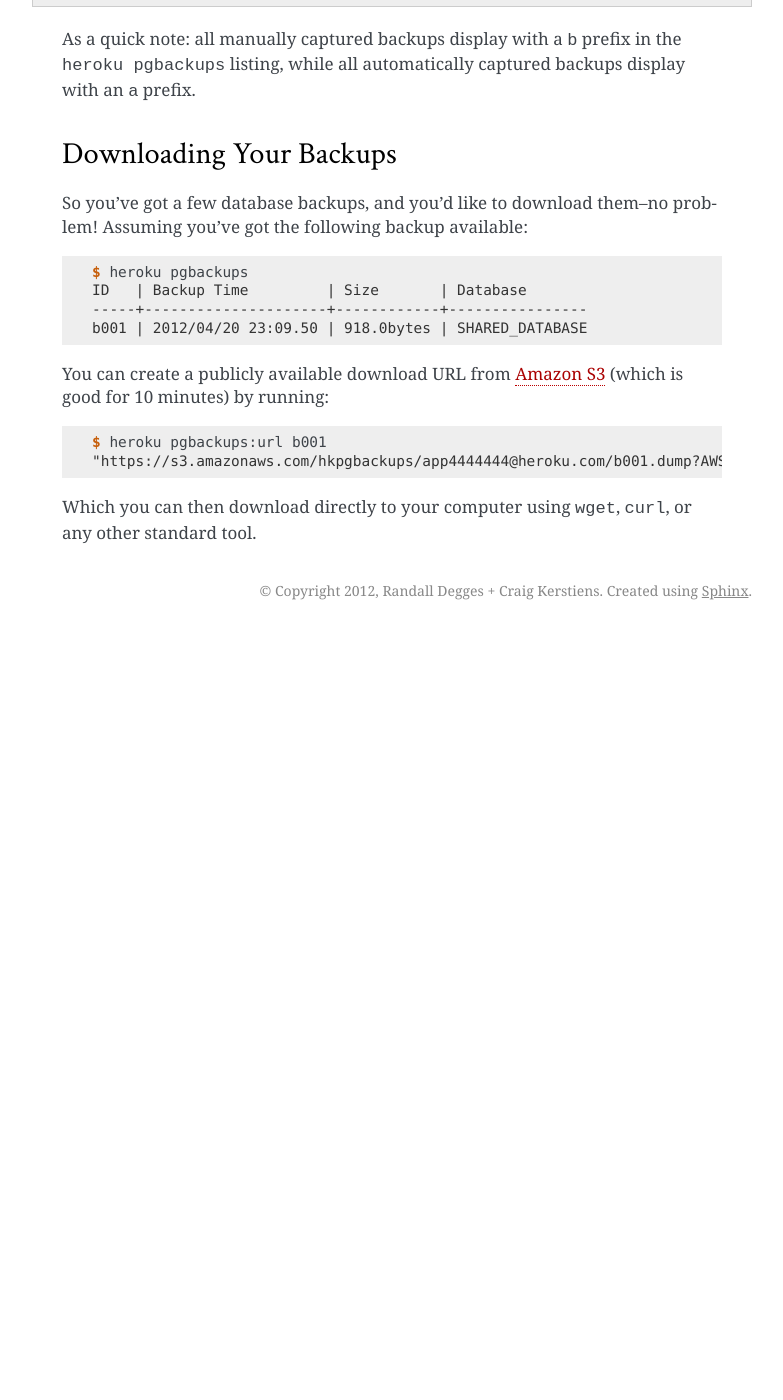
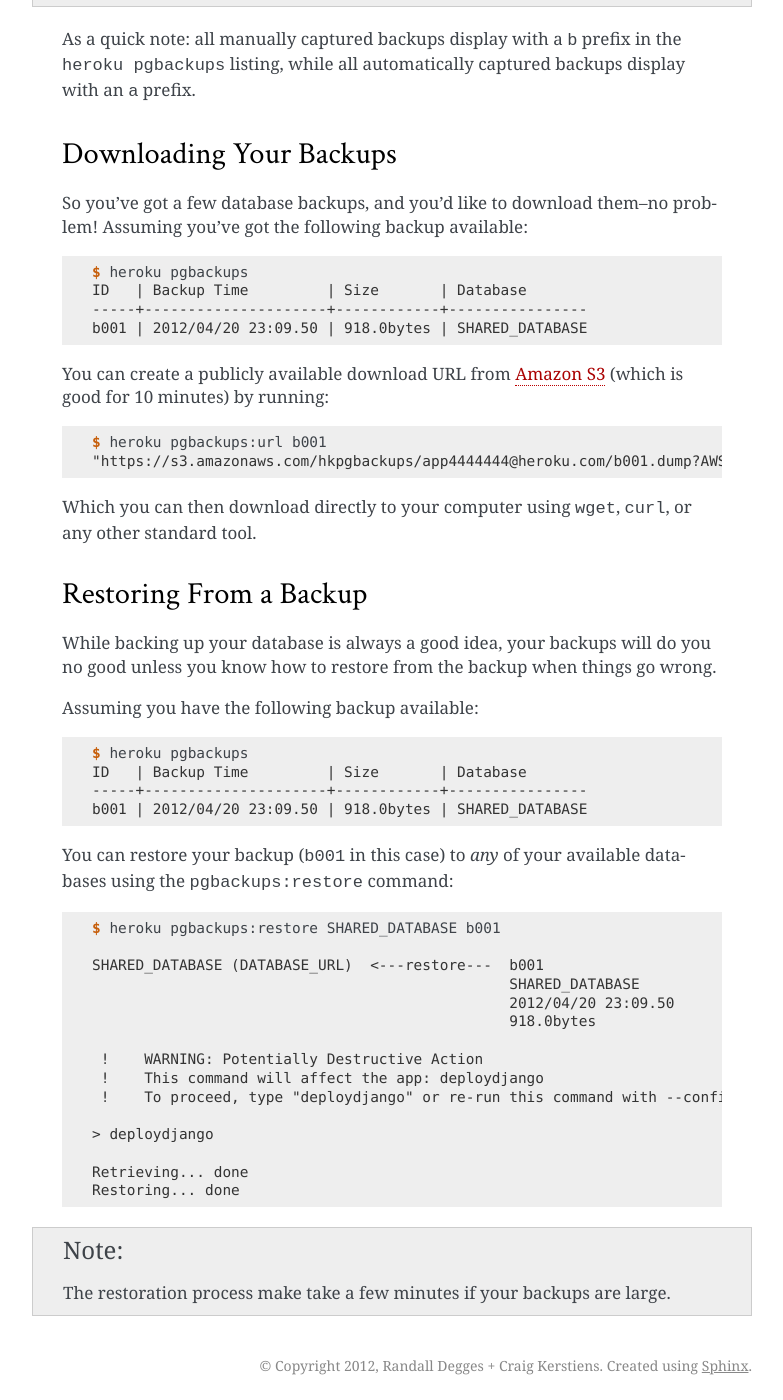
Before and after one commit to perryyo/deploydjango.com, a Sphinx documentation site: the page built from source/postgresql/advanced.rst, in a window 1280 px wide and 1400 px high, scrolled down 3620 px. Shown: the whole window, without its empty margins (358-1141 px from the left). Built offline with Sphinx 7.4.7, drawn with Linux system fonts in a browser that asks for light colours; before the commit the page ends 4250 px from its top, so only the background shows below that; some of the changed text lies outside the part shown.

Commit message:
Adding a section on restoring a backup.

```diff
--- a/source/postgresql/advanced.rst
+++ b/source/postgresql/advanced.rst
@@ -211,3 +211,43 @@ You can create a publicly available download URL from `Amazon S3
 
 Which you can then download directly to your computer using ``wget``, ``curl``,
 or any other standard tool.
+
+
+Restoring From a Backup
+***********************
+
+While backing up your database is always a good idea, your backups will do you
+no good unless you know how to restore from the backup when things go wrong.
+
+Assuming you have the following backup available:
+
+.. code-block:: console
+
+    $ heroku pgbackups
+    ID   | Backup Time         | Size       | Database
+    -----+---------------------+------------+----------------
+    b001 | 2012/04/20 23:09.50 | 918.0bytes | SHARED_DATABASE
+
+You can restore your backup (``b001`` in this case) to *any* of your available
+databases using the ``pgbackups:restore`` command:
+
+.. code-block:: console
+
+    $ heroku pgbackups:restore SHARED_DATABASE b001
+
+    SHARED_DATABASE (DATABASE_URL)  <---restore---  b001
+                                                    SHARED_DATABASE
+                                                    2012/04/20 23:09.50
+                                                    918.0bytes
+
+     !    WARNING: Potentially Destructive Action
+     !    This command will affect the app: deploydjango
+     !    To proceed, type "deploydjango" or re-run this command with --confirm deploydjango
+
+    > deploydjango
+
+    Retrieving... done
+    Restoring... done
+
+.. note::
+    The restoration process make take a few minutes if your backups are large.
```
